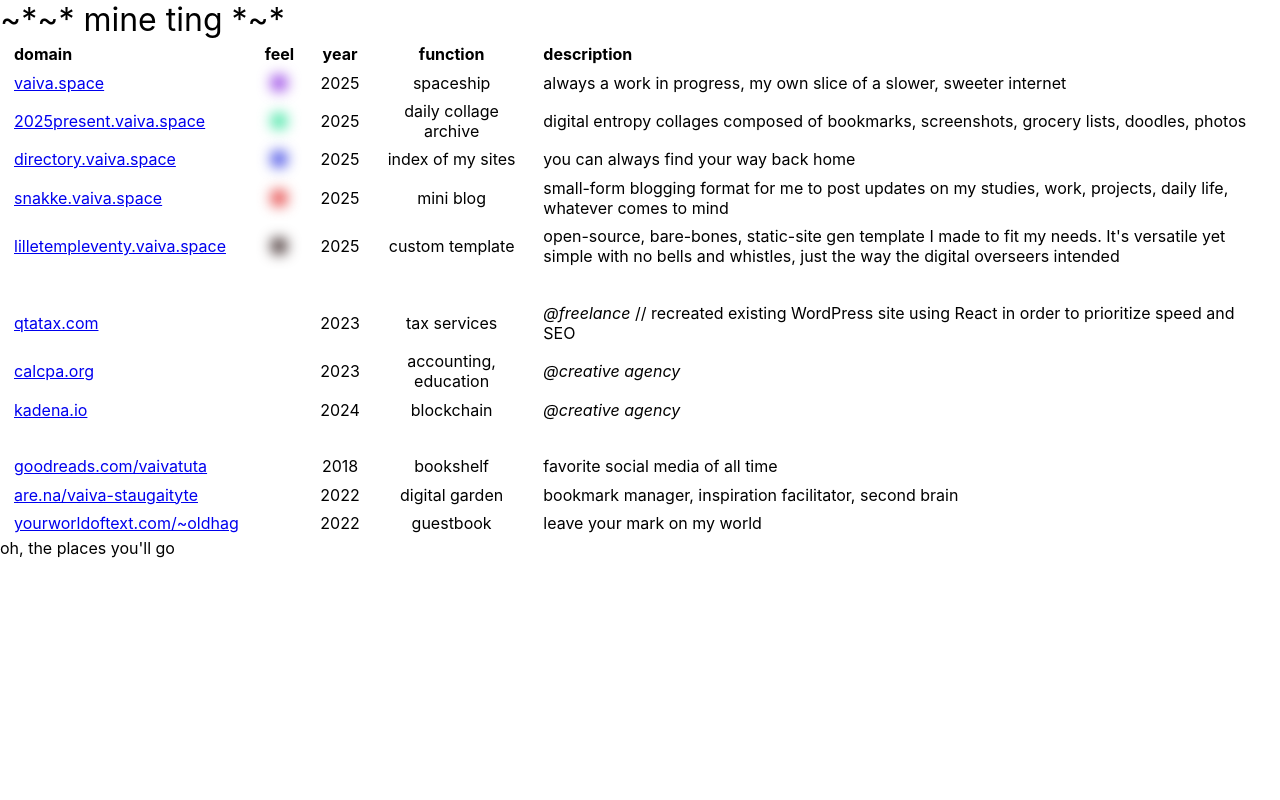
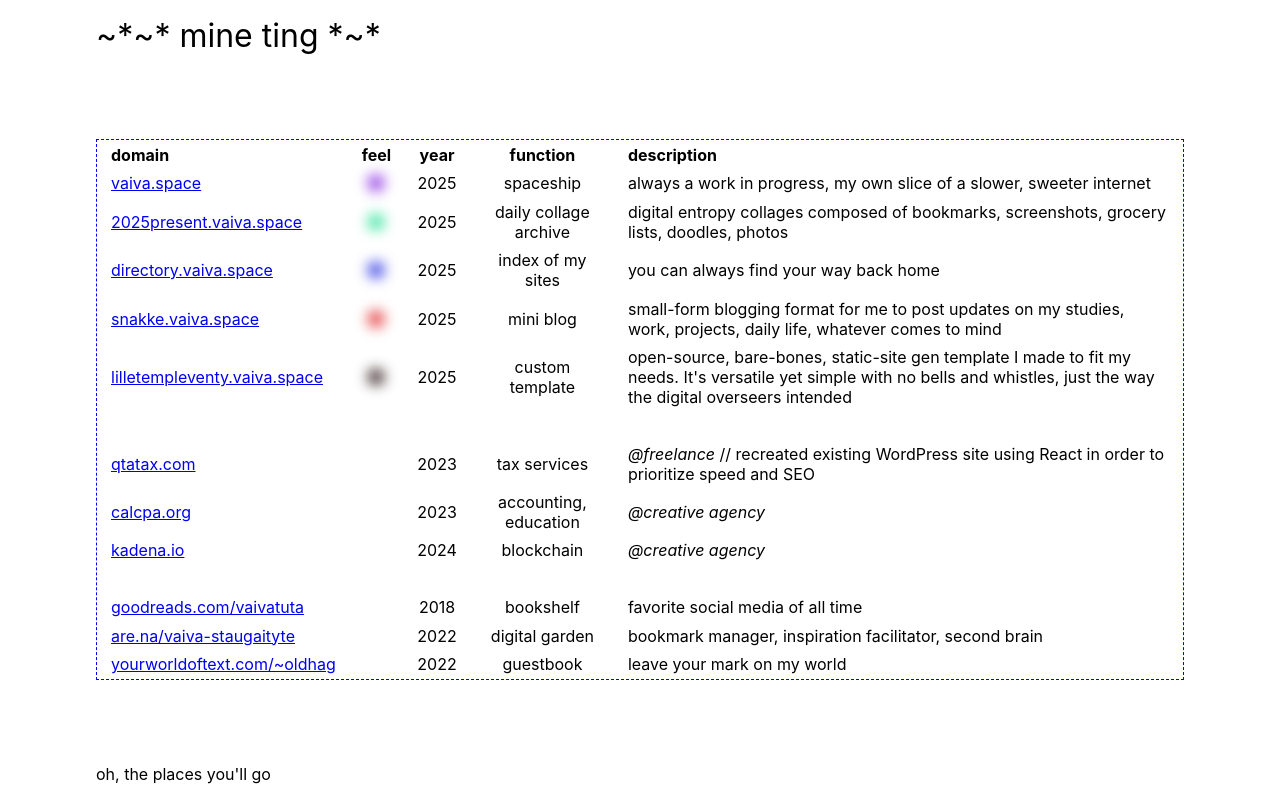
Before and after one commit to vaiva2/directory, an Eleventy site: page src/index.html in a window 1280 px wide. Built offline with nearby package versions, Linux system fonts and the light colour scheme; Eleventy itself is replaced by a stand-in of ours; files that its build step writes are made by us from their sources.

Commit message:
fix template mistake

```diff
--- a/src/_includes/layouts/base.njk
+++ b/src/_includes/layouts/base.njk
@@ -8,11 +8,11 @@
   </head>
 
   <body>
-    <header>{% include 'layouts/partials/header.njk' %}</header>
+    {% include 'layouts/partials/header.njk' %}
 
     <main>{{ content | safe }}</main>
 
-    <header>{% include 'layouts/partials/footer.njk' %}</header>
+    {% include 'layouts/partials/footer.njk' %}
   </body>
 
 </html>
--- a/src/_includes/layouts/partials/header.njk
+++ b/src/_includes/layouts/partials/header.njk
@@ -1 +1,3 @@
-<h1>~*~* mine ting *~*</h1>
+<header>
+    <h1>~*~* mine ting *~*</h1>
+</header>
--- a/src/css/directory.css
+++ b/src/css/directory.css
@@ -1,4 +1,6 @@
 table.directory {
+    border: 1px dashed blue;
+
     th.left-align {
         text-align: left;
     }
--- a/src/css/global.css
+++ b/src/css/global.css
@@ -45,3 +45,18 @@ img {
 .ghost {
   opacity: 0;
 }
+
+/* THE REST */
+
+body {
+  max-width: 70rem;
+  margin: 0 auto;
+  display: flex;
+  flex-direction: column;
+  min-height: 100vh;
+  justify-content: space-between;
+}
+
+header, footer, main {
+  padding: 1rem;
+}
```
